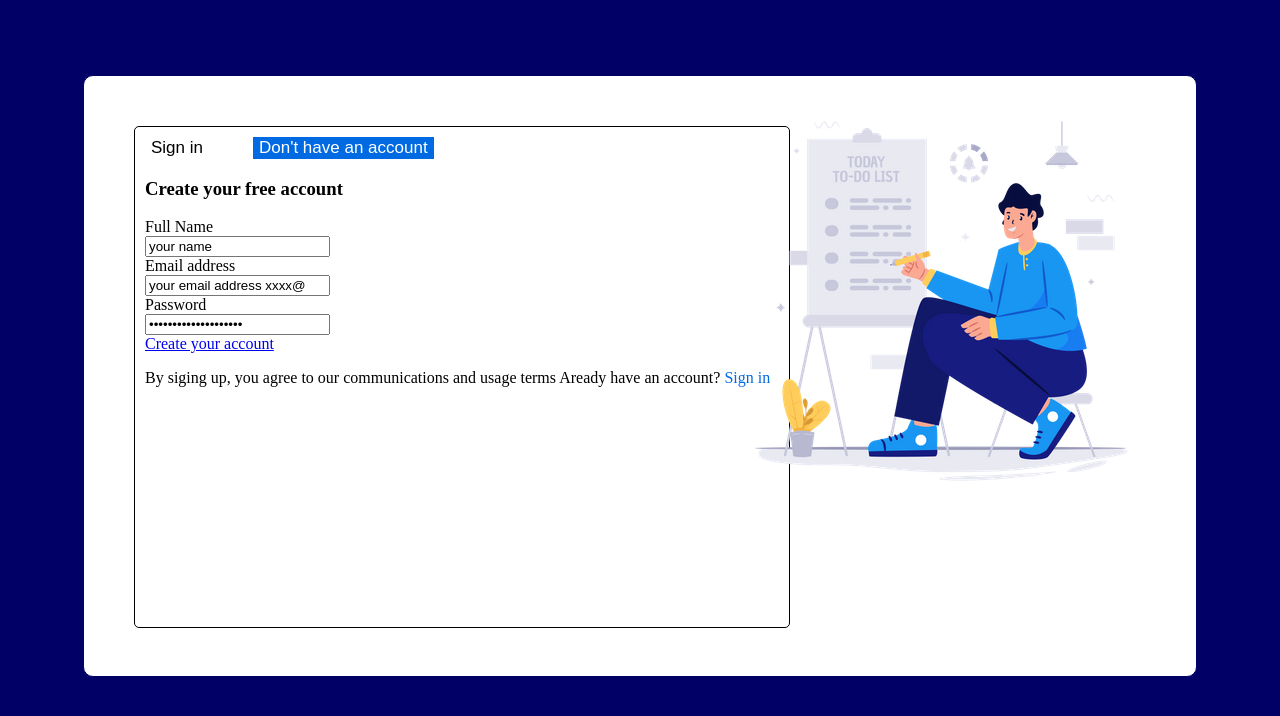
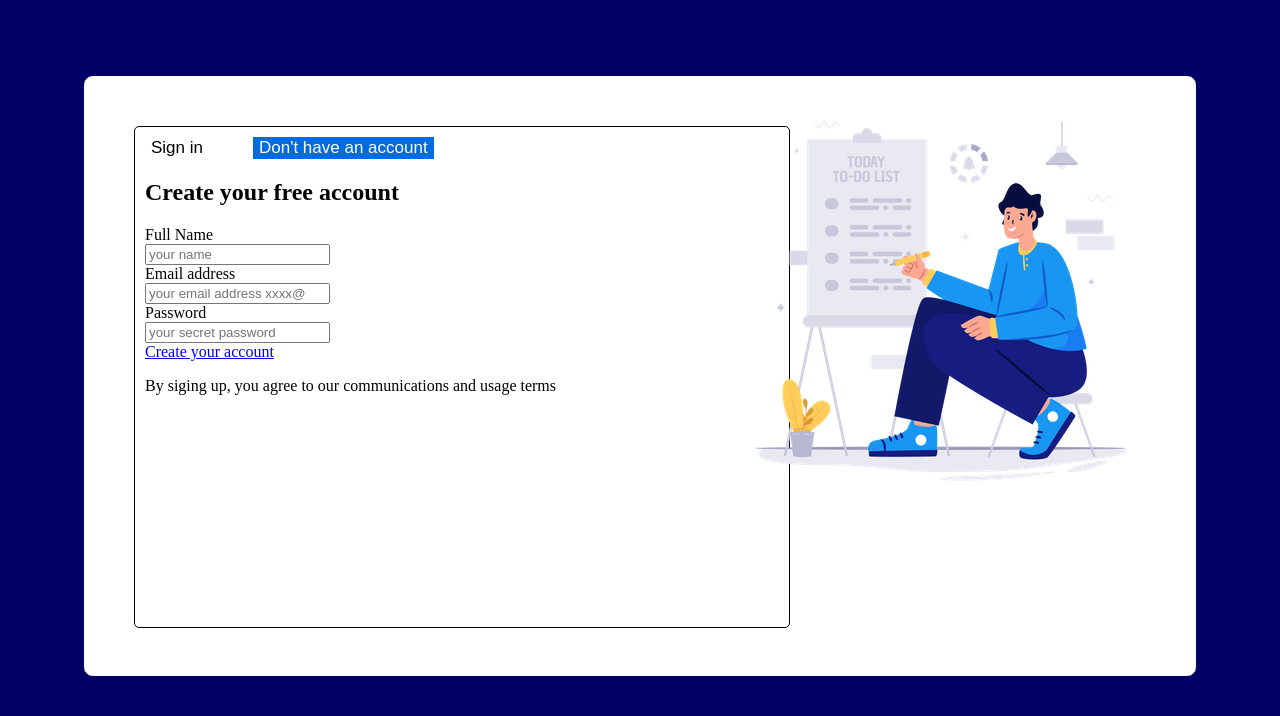
Before and after one commit to Esraa-Said/ToDoList, a website: page puplic/index.html in a window 1280 px wide. Both pictures are taken after a click on the button "Don't have an account". Drawn offline with Linux system fonts and the light colour scheme.

Commit message:
Update index.html

```diff
--- a/puplic/index.html
+++ b/puplic/index.html
@@ -28,44 +28,50 @@
         </button>
 
         <div id="signIn">
-            <h3>Sign In</h3>
+            <h2>Sign In</h2>
 
             <form >
-                <label>
+                <label >
                     User Name
                 </label><br>
-                <input type="text" value="your name"><br>
+                <input type="text" placeholder="your name" ><br>
 
                 <label>
                     Password
                 </label><br>
-                <input type="password" value="your secret password"><br>
+                <input type="password" placeholder="your secret password"><br>
 
             </form>
-            <a href="#">Create your account</a>
-            <p>welcome back <span style="color:red"> forger password?</span> </p>
+            <div class="detaill">
+                <a href="#" class="first">Create your account</a>
+                <p>welcome back <a style="color:red" href="#"> forger password?</a> </p>
+            </div>
+
         </div>
 
         <div id="signUp">
-            <h3>Create your free account</h3>
+            <h2>Create your free account</h2>
 
             <form >
                 <label>
                     Full Name
                 </label><br>
-                <input type="text" value="your name"><br>
+                <input type="text" placeholder="your name"><br>
                 <label>
                     Email address
                 </label><br>
-                <input type="email" value="your email address xxxx@"><br>
+                <input type="email" placeholder="your email address xxxx@"><br>
                 <label>
                     Password
                 </label><br>
-                <input type="password" value="your secret password"><br>
+                <input type="password" placeholder="your secret password" ><br>
 
             </form>
-            <a href="#">Create your account</a>
-            <p>By siging up, you agree to our communications and usage terms Aready have an account? <span style="color:#006ae2">Sign in</span> </p>
+            <div class="detaill">
+                <a href="#" class="first">Create your account</a>
+                <p>By siging up, you agree to our communications and usage terms  </p>
+            </div>
+
         </div>
        </div>
             <div id="backphoto">
```
